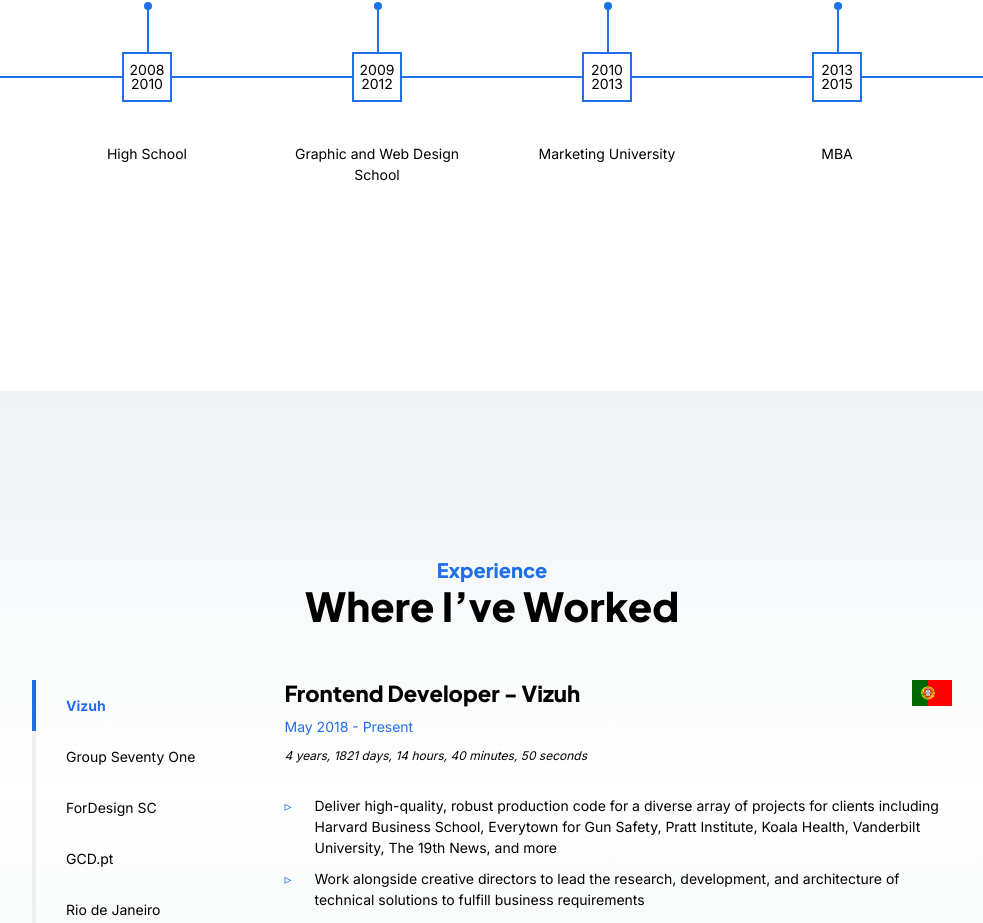
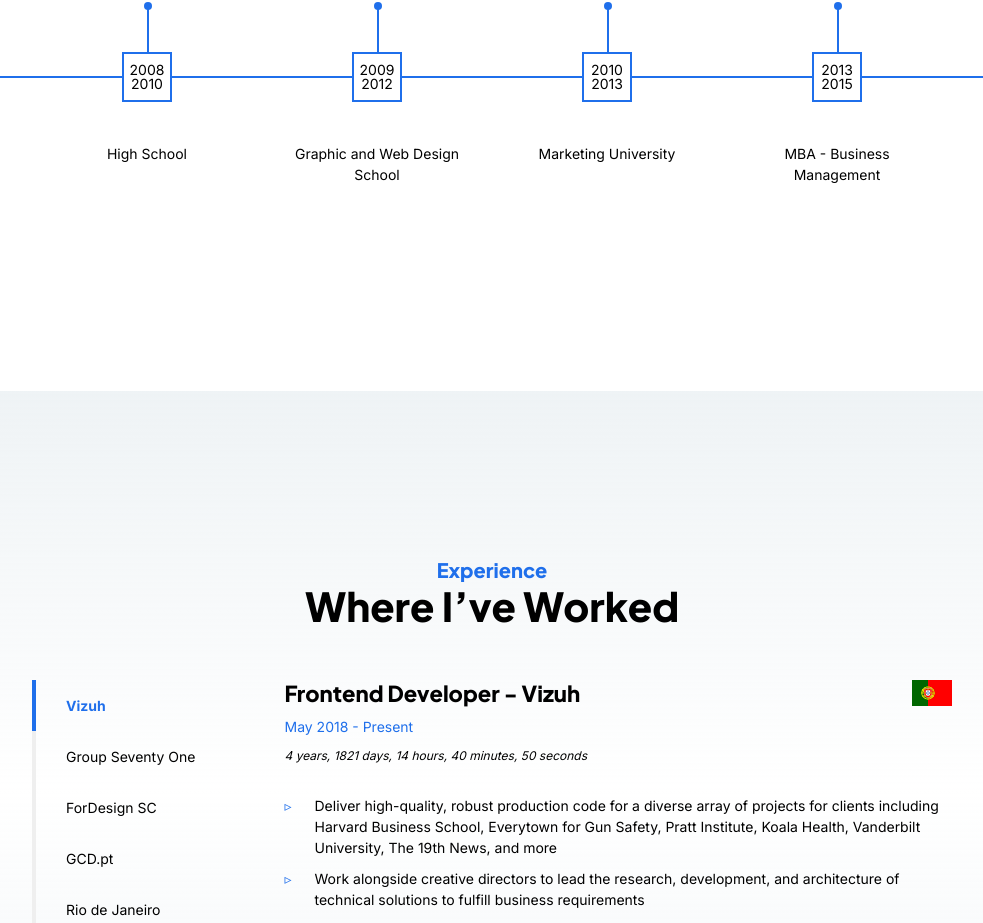
Before and after one commit to hfdutra/hfcv, a React (Create React App) app: page / in a window 1280 px wide. Shown: the part 2009-2932 px from the top of the page, without its empty margins (148-1131 px from the left). Built offline with nearby package versions, Linux system fonts and the light colour scheme.

Commit message:
MBA update

```diff
--- a/src/pages/Education.js
+++ b/src/pages/Education.js
@@ -43,7 +43,7 @@
                 <img src="./assets/images/unigranrio.png" alt="" />
               </div>
               <div className="ps-bot">
-                <p>MBA</p>
+                <p>MBA - Business Management</p>
               </div>
               <span className="ps-sp-top">2013 <br />2015 </span>
             </li>
```
